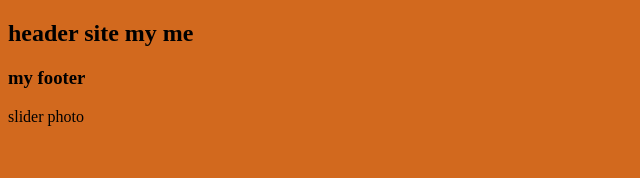
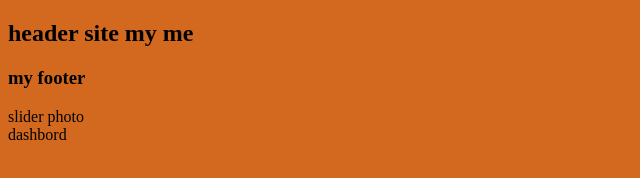
Before and after one commit to Mahdimohseni2001/project1, a plain HTML site: page index.html in a window 1280 px wide. Shown: the full height of the page, 0-640 px from the left. Drawn offline with Linux system fonts and the light colour scheme.

Commit message:
dashbord

```diff
--- a/index.html
+++ b/index.html
@@ -21,6 +21,8 @@
     <div class="">
         slider photo
     </div>
-
+    <div class="">
+       dashbord
+    </div>
 </body>
 </html>
```
